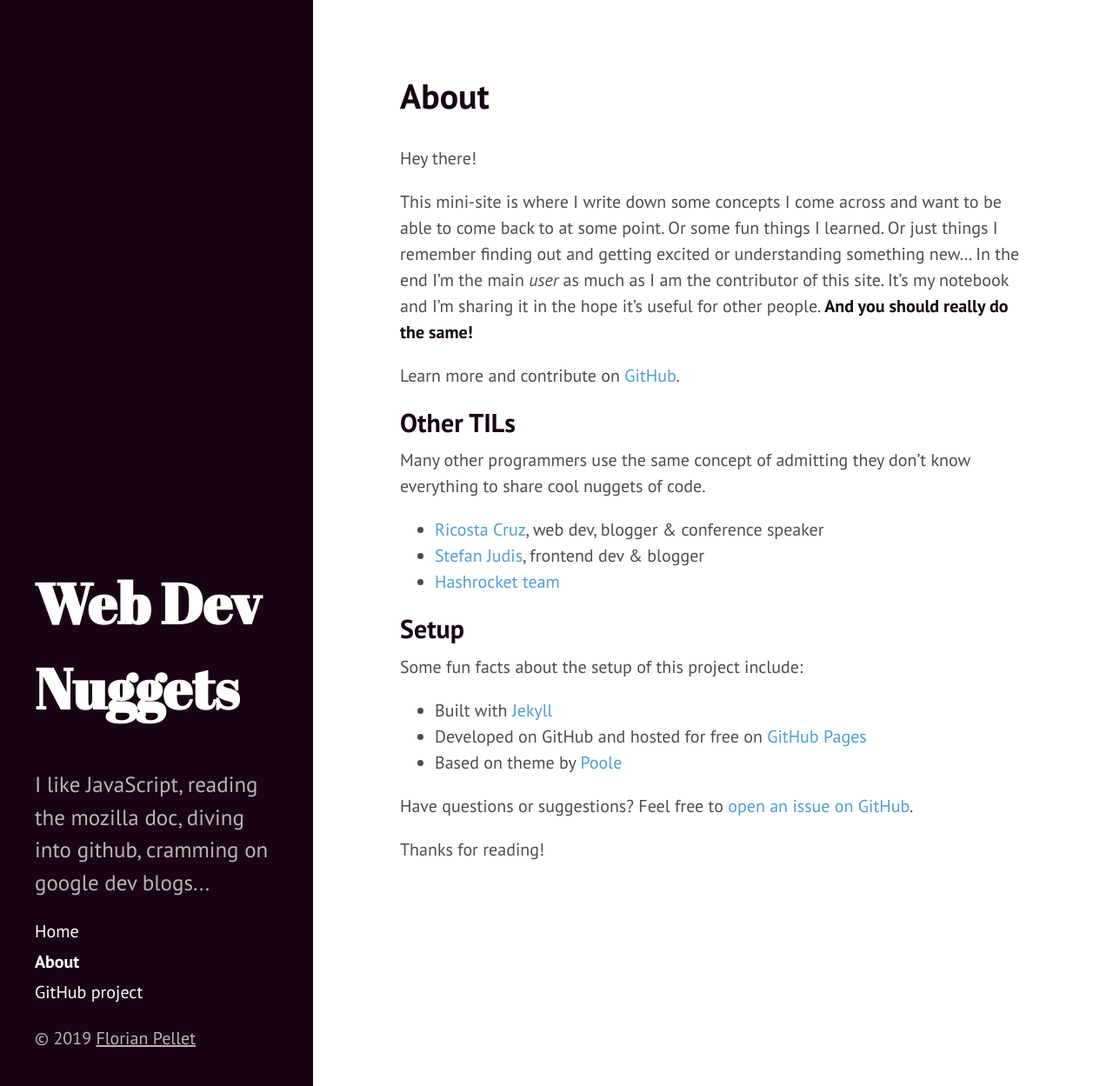
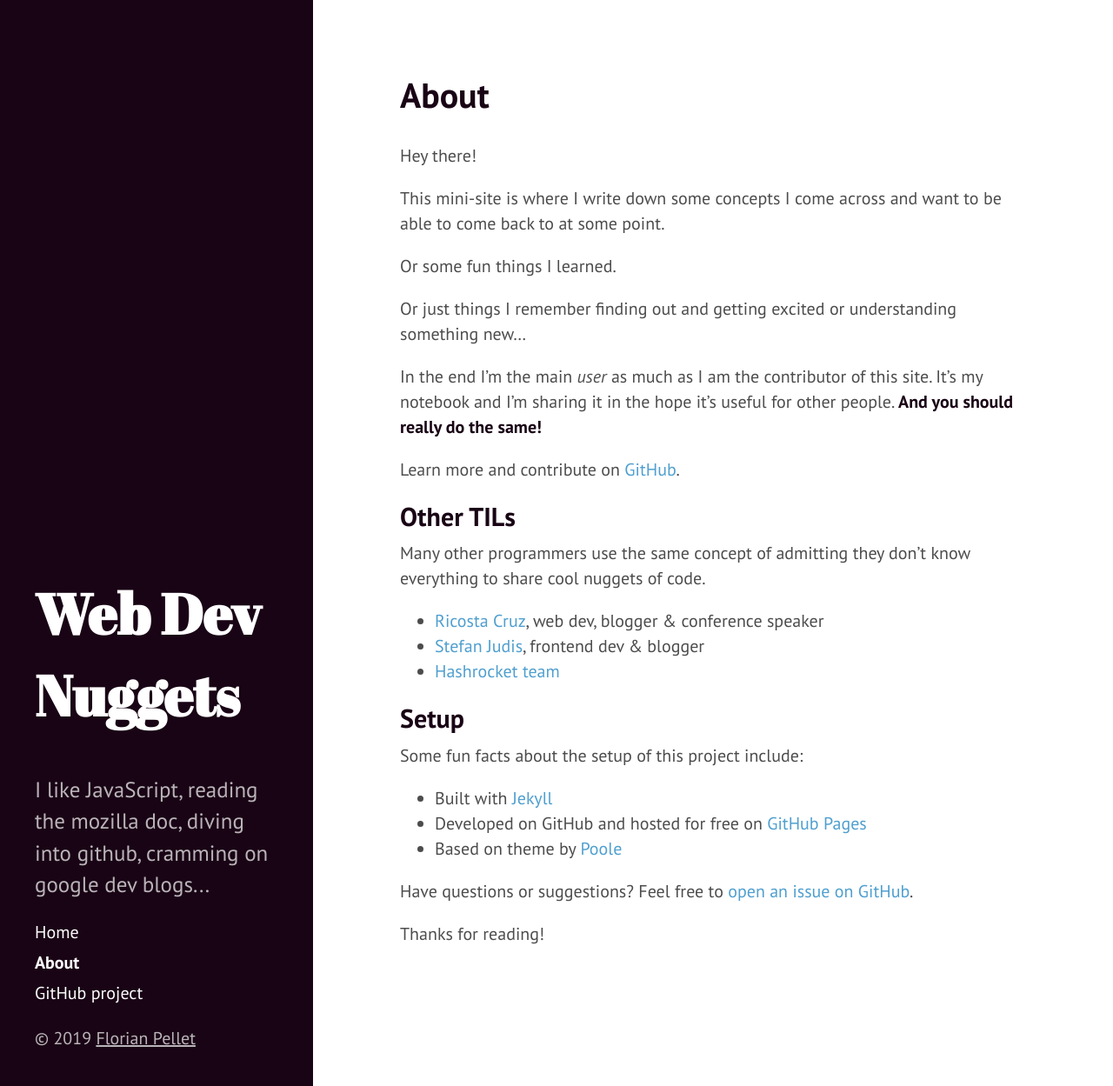
Before and after one commit to Sheraff/TIL, a Jekyll site: the page built from about.md, in a window 1280 px wide and 1249 px high. Shown: the whole window at 87% size. Built offline with Jekyll 4.4.1, drawn with Linux system fonts in a browser that asks for light colours.

Commit message:
text legibility style

```diff
--- a/about.md
+++ b/about.md
@@ -6,8 +6,11 @@ title: About
 Hey there!
 
 This mini-site is where I write down some concepts I come across and want to be able to come back to at some point.
+
 Or some fun things I learned.
+
 Or just things I remember finding out and getting excited or understanding something new...
+
 In the end I'm the main *user* as much as I am the contributor of this site. It's my notebook and I'm sharing it in the hope it's useful for other people. **And you should really do the same!**
 
 Learn more and contribute on [GitHub]({{ site.github.repo }}).
--- a/public/css/style.css
+++ b/public/css/style.css
@@ -69,6 +69,14 @@ body {
   background-color: var(--bg);
   -webkit-text-size-adjust: 100%;
   -ms-text-size-adjust: 100%;
+  line-height: 1.45;
+  text-rendering: optimizeLegibility;
+  -webkit-font-smoothing: subpixel-antialiased;
+  -moz-osx-font-smoothing: grayscale;
+  letter-spacing: 0.0000001em;
+  -webkit-font-feature-settings: "liga";
+  -moz-font-feature-settings: "liga";
+  font-feature-settings: "liga";
 }
 /* No `:visited` state is required by default (browsers will use `a`) */
 a {
```
Also changed, not shown: public/css/style.less (+9 -0 lines).
